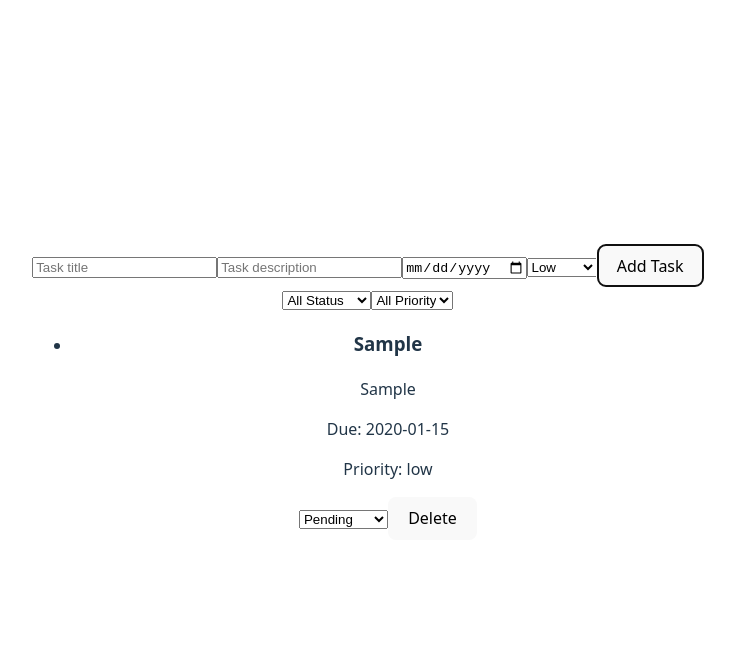
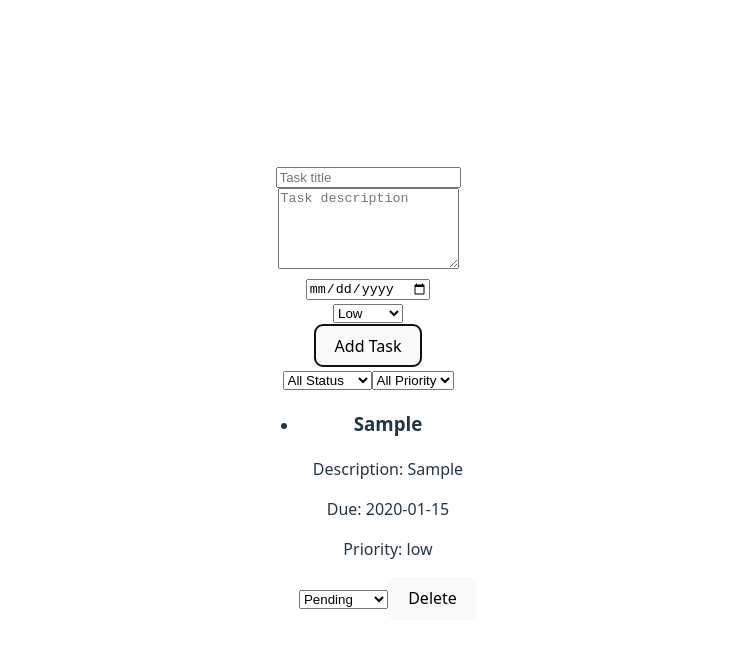
Before and after one commit to jhyche80-jpg/TaskManagerReact-, a React (Vite) app: page / in a window 1280 px wide. Both pictures are taken after typing "Sample", "Sample", "2020-01-15" into the empty fields and a click on the button "Add Task". Shown: the top 648 px of the page, without its empty margins (272-1007 px from the left). Built offline with nearby package versions, Linux system fonts and the light colour scheme.

Commit message:
I made a validation message.

```diff
--- a/src/App.tsx
+++ b/src/App.tsx
@@ -5,7 +5,7 @@ import './App.css'
 import Render from './components/Render'
 
 function App() {
-  const [count, setCount] = useState(0)
+
 
   return (
     <>
--- a/src/components/Render.tsx
+++ b/src/components/Render.tsx
@@ -12,7 +12,7 @@ export default function Render() {
   const [title, setTitle] = useState<string>('')
   const [description, setDescription] = useState<string>('')
   const [priority, setPriority] = useState<'low' | 'medium' | 'high'>('low')
-
+  const [error, setError] = useState<string>('')
   const [filters, setFilters] = useState<{
     status?: TaskStatus
     priority?: 'low' | 'medium' | 'high'
@@ -38,7 +38,19 @@ export default function Render() {
       priority,
       status: 'pending'
     }
+    if(!title){
+      setError("Please enter a Task!")
+      return
+    }
+    if(!description){
+      setError('Please enter a description!')
+      return
+    }
+    if(!date){
+      setError("Please enter a due date!")
+      return
 
+    }
     setTask(prev => [...prev, newTask])
 
     // clear form after submit
@@ -58,25 +70,40 @@ const filteredTask = task.filter(task => {
 
   return (
     <>
+      <div className='RenderArea'>
+        <div className='InputArea'>
+
+
+          <div className='InputTask'>
             <input
               type="text"
               placeholder="Task title"
               value={title}
               onChange={(e) => setTitle(e.target.value)}
             />
+          </div>
+          <div className='textArea'>
 
-      <input
-        type="text"
+            <textarea
+              rows={5}
+              cols={20}
               placeholder="Task description"
               value={description}
               onChange={(e) => setDescription(e.target.value)}
             />
+
+
+          </div>
+          <div className='InputDate'>
 
             <input
               type="date"
               value={date}
               onChange={(e) => setDate(e.target.value)}
             />
+
+          </div>
+          <div className="InputP">
 
             <select
               value={priority}
@@ -87,7 +114,17 @@ const filteredTask = task.filter(task => {
               <option value="high">High</option>
             </select>
 
-      <button onClick={handleAddTask}>Add Task</button>
+
+          </div>
+
+
+
+          <button onClick={handleAddTask} className='TaskButton'>Add Task</button>
+
+
+
+        </div>
+
 
         <TaskFilter onFilterChange={handleFilterChange} />
 
@@ -95,7 +132,10 @@ const filteredTask = task.filter(task => {
           tasks={filteredTask}
           onStatusChange={handleStatusChange}
           onDelete={handleDelete}
+
         />
+
+      </div>
     </>
   )
 }
--- a/src/components/TaskFilter/TaskFilter.tsx
+++ b/src/components/TaskFilter/TaskFilter.tsx
@@ -1,25 +1,20 @@
+import React from 'react'
+import type { TaskStatus } from '../types'
 
-import React, { useState } from 'react'
-import type { TaskFilterProps } from '../types'
+type Props = {
+  onFilterChange: (filters: {
+    status?: TaskStatus
+    priority?: 'low' | 'medium' | 'high'
+  }) => void
+}
 
-export default function TaskFilter({ onFilterChange }: TaskFilterProps) {
-    const [status, setStatus] = useState()
-    const [priority, setPriority] = useState()
-    const updateFilter = (key:string, value:string) => {
-        const filters = {
-            status, priority, [key]: value,
+export default function TaskFilter({ onFilterChange }: Props) {
+  return (
+    <div className="taskFilter">
+      <select
+        onChange={(e) =>
+          onFilterChange({ status: e.target.value || undefined })
         }
-        onFilterChange(filters)
-    }
-    return (
-        <div className='taskFilter'>
-            <select
-                name=""
-                id=""
-                onChange={(e) => {
-                    setStatus(e.target.value)
-                    updateFilter('status', e.target.value)
-                }}
       >
         <option value="">All Status</option>
         <option value="pending">Pending</option>
@@ -27,10 +22,13 @@ export default function TaskFilter({ onFilterChange }: TaskFilterProps) {
         <option value="completed">Completed</option>
       </select>
 
-            <select onChange={(e) => {
-                setPriority(e.target.value)
-                updateFilters('priority', e.target.value)
-            }}>
+      <select
+        onChange={(e) =>
+          onFilterChange({
+            priority: (e.target.value as 'low' | 'medium' | 'high') || undefined
+          })
+        }
+      >
         <option value="">All Priority</option>
         <option value="low">Low</option>
         <option value="medium">Medium</option>
--- a/src/components/taskItem/TaskItem.tsx
+++ b/src/components/taskItem/TaskItem.tsx
@@ -10,7 +10,7 @@ export default function TaskItem({ task, onStatusChange, onDelete }: TaskItemPro
         <div>
             <li className="TasskItem">
                 <h3>{task.title}</h3>
-                <p>  {task.description} </p>
+                <p>  Description: {task.description} </p>
                 <p> Due: {task.dueDate}</p>
                 <p> Priority: {task.priority} </p>
                 <select name="" id="" value={task.status} onChange={handleStatusUpdate} >
```
Lines whose indentation alone changed are shown as unchanged.
